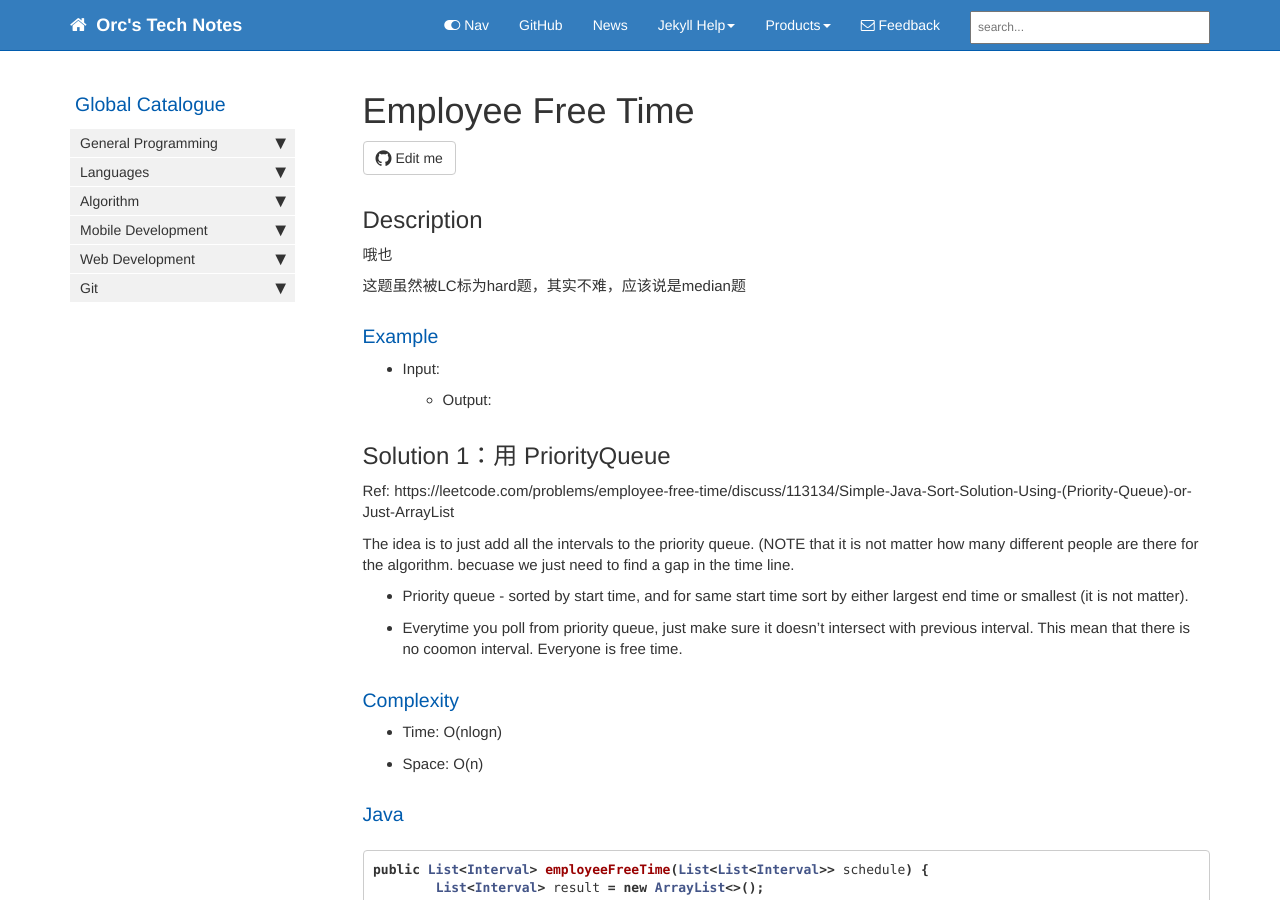
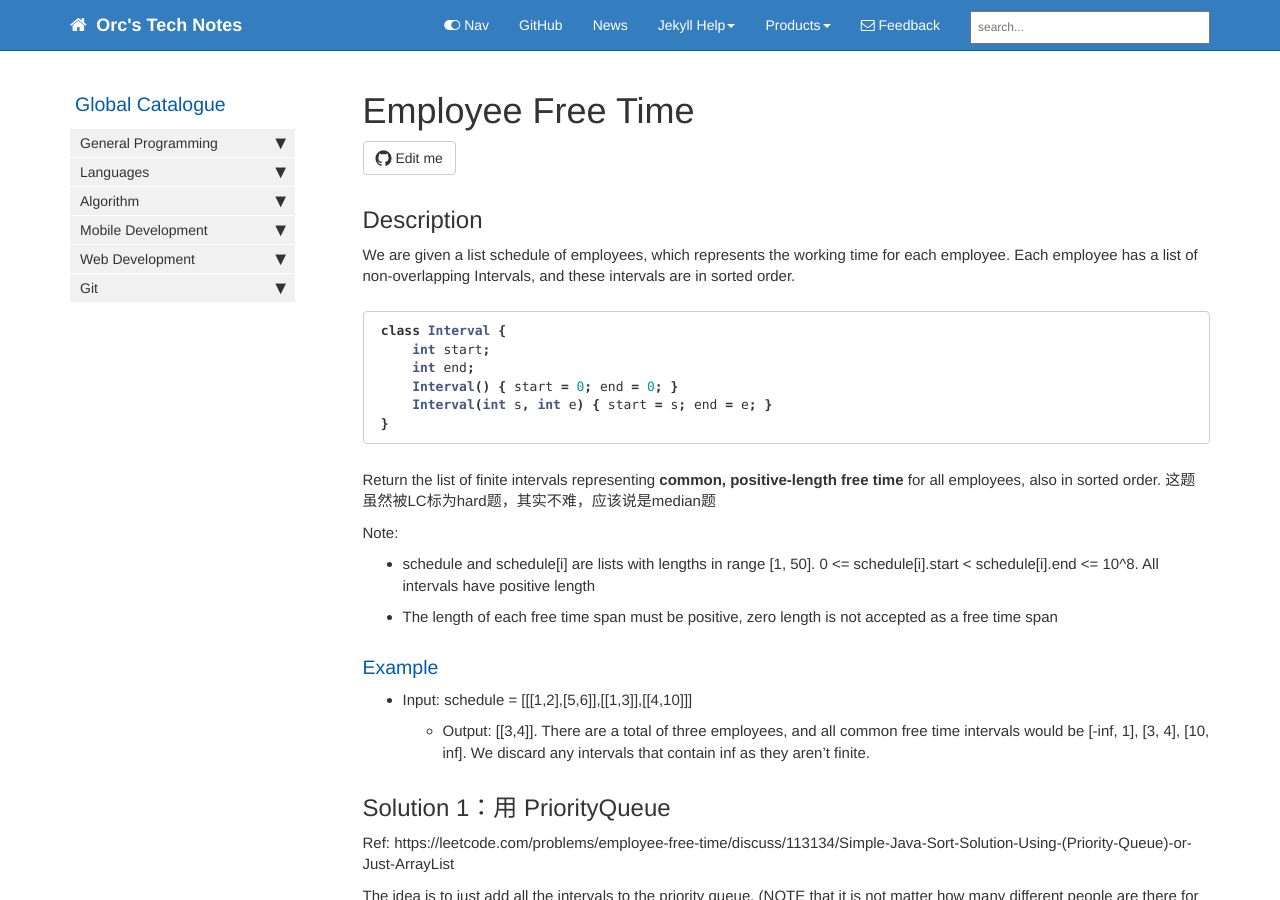
Before and after one commit to HungryOrc/hungryorc.github.io, a Jekyll site: the page built from pages/algorithm/algorithm_employee_free_time.md, in a window 1280 px wide and 900 px high. Built offline with Jekyll 4.4.1, drawn with Linux system fonts in a browser that asks for light colours; nearby versions of some CDN libraries; comment, search, counter and statistics services are not loaded.

Commit message:
Update algorithm_employee_free_time.md

````diff
--- a/pages/algorithm/algorithm_employee_free_time.md
+++ b/pages/algorithm/algorithm_employee_free_time.md
@@ -10,13 +10,25 @@ toc: false
 ---
 
 ## Description
-哦也
+We are given a list schedule of employees, which represents the working time for each employee.
+Each employee has a list of non-overlapping Intervals, and these intervals are in sorted order.
+```java
+ class Interval {
+     int start;
+     int end;
+     Interval() { start = 0; end = 0; }
+     Interval(int s, int e) { start = s; end = e; }
+ }
+```
+Return the list of finite intervals representing **common, positive-length free time** for all employees, also in sorted order. 这题虽然被LC标为hard题，其实不难，应该说是median题
 
-这题虽然被LC标为hard题，其实不难，应该说是median题
+Note:
+* schedule and schedule[i] are lists with lengths in range [1, 50]. 0 <= schedule[i].start < schedule[i].end <= 10^8. All intervals have positive length
+* The length of each free time span must be positive, zero length is not accepted as a free time span
 
 ### Example
-* Input:
-  * Output:
+* Input: schedule = [[[1,2],[5,6]],[[1,3]],[[4,10]]]
+  * Output: [[3,4]]. There are a total of three employees, and all common free time intervals would be [-inf, 1], [3, 4], [10, inf]. We discard any intervals that contain inf as they aren't finite.
 
 ## Solution 1：用 PriorityQueue
 Ref: https://leetcode.com/problems/employee-free-time/discuss/113134/Simple-Java-Sort-Solution-Using-(Priority-Queue)-or-Just-ArrayList
````
